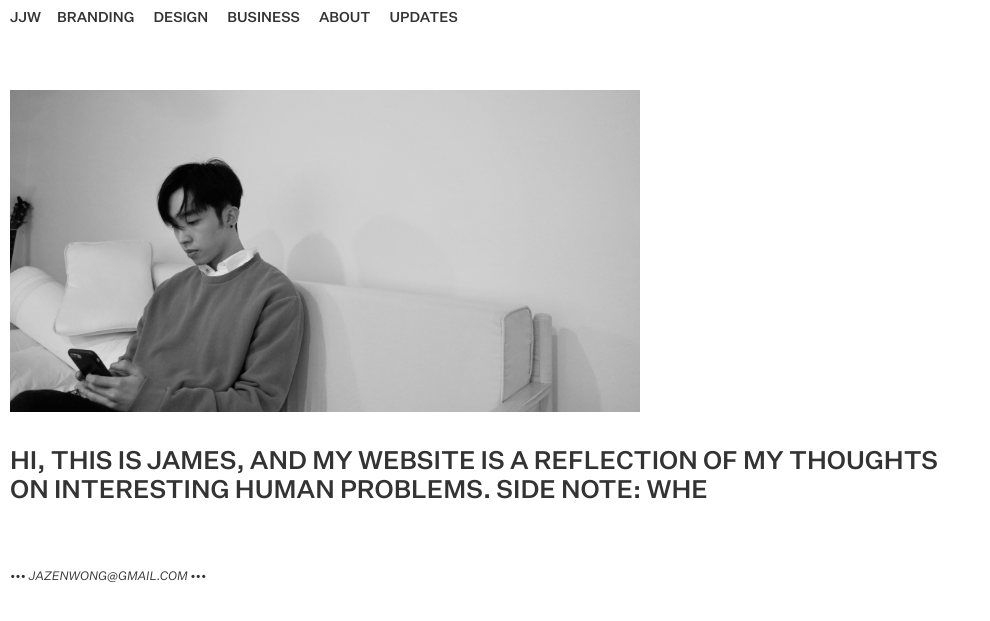
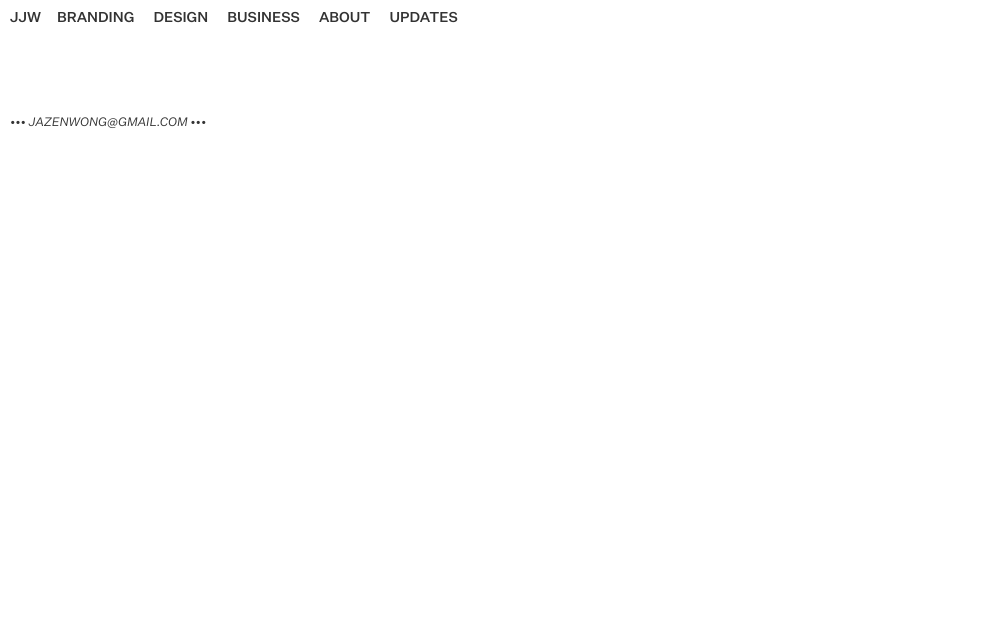
Before and after one commit to jazenwong/wong-blog, a Jekyll site: the page built from index.html, in a window 1280 px wide. Shown: the top 621 px of the page, without its empty margins (0-990 px from the left). Built offline with Jekyll 4.4.1, drawn with Linux system fonts in a browser that asks for light colours; the list of posts is cut into pages by our own code; some of the changed lines change nothing that is shown.

Commit message:
Update home.html

```diff
--- a/_layouts/home.html
+++ b/_layouts/home.html
@@ -2,69 +2,7 @@
 layout: "wrapper"
 ---
 <section class="home-layout">
-  <img src="/assets/img/HomeImg.jpeg">
-  <h1>
-    <span class="txt-rotate" data-period="500000" data-rotate='[ "Hi, this is James, and my website is a reflection of my thoughts on interesting human problems. Side Note: Whenever I see others use this typewriter effect, I always finish reading." ]'></span>
-  </h1>
+
 </section>
 
 <script src="https://cdnjs.cloudflare.com/ajax/libs/jquery/3.5.1/jquery.min.js" integrity="sha512-bLT0Qm9VnAYZDflyKcBaQ2gg0hSYNQrJ8RilYldYQ1FxQYoCLtUjuuRuZo+fjqhx/qtq/1itJ0C2ejDxltZVFg==" crossorigin="anonymous"></script>
-
-<script>
-var TxtRotate = function(el, toRotate, period) {
-this.toRotate = toRotate;
-this.el = el;
-this.loopNum = 0;
-this.period = parseInt(period, 10) || 5000;
-this.txt = '';
-this.tick();
-this.isDeleting = false;
-};
-
-TxtRotate.prototype.tick = function() {
-var i = this.loopNum % this.toRotate.length;
-var fullTxt = this.toRotate[i];
-
-if (this.isDeleting) {
-this.txt = fullTxt.substring(0, this.txt.length - 1);
-} else {
-this.txt = fullTxt.substring(0, this.txt.length + 1);
-}
-
-this.el.innerHTML = '<span class="wrap">'+this.txt+'</span>';
-
-var that = this;
-var delta = 42;
-
-if (this.isDeleting) { delta /= 2; }
-
-if (!this.isDeleting && this.txt === fullTxt) {
-delta = this.period;
-this.isDeleting = true;
-} else if (this.isDeleting && this.txt === '') {
-this.isDeleting = false;
-this.loopNum++;
-delta = 500;
-}
-
-setTimeout(function() {
-that.tick();
-}, delta);
-};
-
-window.onload = function() {
-var elements = document.getElementsByClassName('txt-rotate');
-for (var i=0; i<elements.length; i++) {
-var toRotate = elements[i].getAttribute('data-rotate');
-var period = elements[i].getAttribute('data-period');
-if (toRotate) {
-  new TxtRotate(elements[i], JSON.parse(toRotate), period);
-}
-}
-// INJECT CSS
-var css = document.createElement("style");
-css.type = "text/css";
-css.innerHTML = ".txt-rotate > .wrap { border-right: 0.08em solid #fff }";
-document.body.appendChild(css);
-};
-</script>
```
